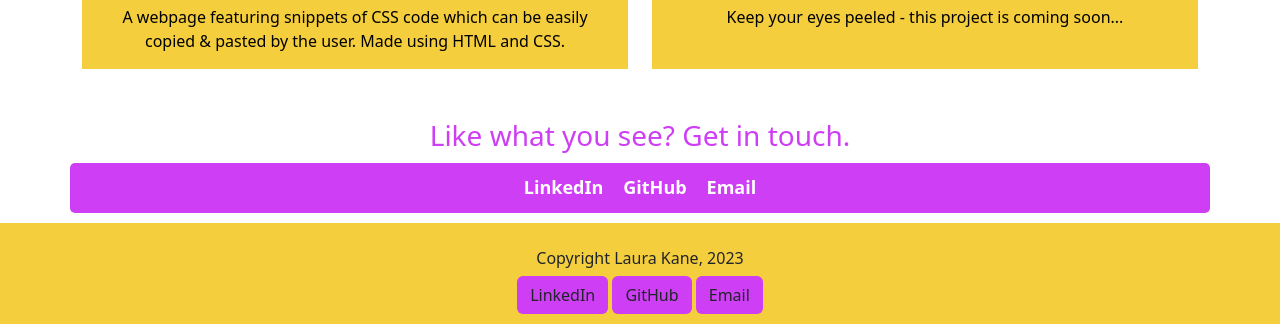
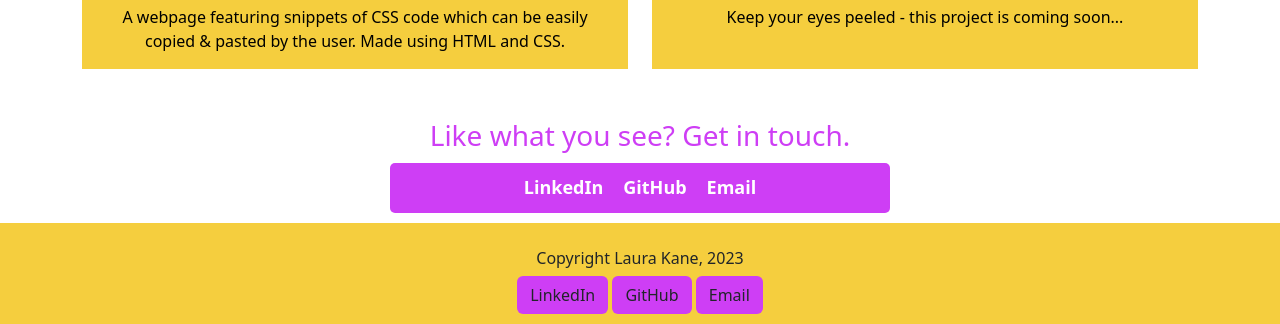
Before and after one commit to kauralane/bootstrap-portfolio, a plain HTML site: page index.html in a window 1280 px wide. Shown: the part 1822-2146 px from the top of the page. Drawn offline with nearby package versions, Linux system fonts and the light colour scheme.

Commit message:
re-styled contact section.

```diff
--- a/assets/style.css
+++ b/assets/style.css
@@ -49,11 +49,10 @@ border-bottom: var(--secondary-accent-color) solid 1px;
 /* About Section */
 .about-row {
     justify-content: center;
-    g
 }
 
 h3 {
-    color: var(--secondary-accent-color);
+    color:var(--secondary-accent-color);
 }
 
 .skills-section img {
@@ -105,6 +104,7 @@ a:hover {
     background-color: var(--secondary-accent-color);
     border-radius: 5px;
     height:50px;
+    max-width: 500px;
     justify-content: center;
     flex-direction: row;
     margin-top: 10px;
```
